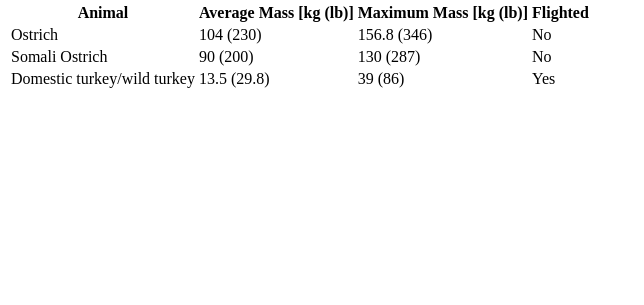
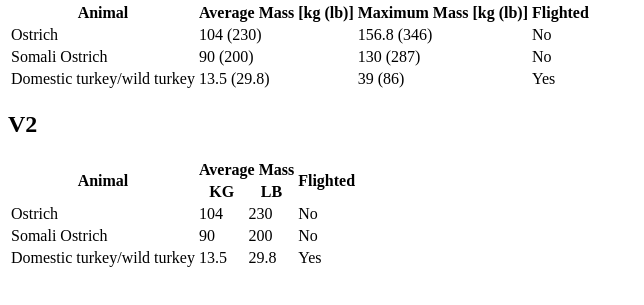
Before and after one commit to nicholasbeaumont/webBootcamp, a plain HTML site: page Section5/heaviestBirds.html in a window 1280 px wide. Shown: the part 79-384 px from the top of the page, without its empty margins (0-644 px from the left). Drawn offline with Linux system fonts and the light colour scheme.

Commit message:
Finishing off the heaviest birds table and starting forms

```diff
--- a/Section5/heaviestBirds.html
+++ b/Section5/heaviestBirds.html
@@ -9,12 +9,15 @@
     <h1>Heaviest Birds</h1>
 
     <table>
+      <thead>
         <tr>
           <th>Animal</th>
           <th>Average Mass [kg (lb)]</th>
           <th>Maximum Mass [kg (lb)]</th>
           <th>Flighted</th>
         </tr>
+      </thead>
+      <tbody>
         <tr>
           <td>Ostrich</td>
           <td>104 (230)</td>
@@ -33,6 +36,43 @@
           <td>39 (86)</td>
           <td>Yes</td>
         </tr>
+      </tbody>
+    </table>
+
+    <h2>V2</h2>
+
+    <table>
+      <thead>
+        <tr>
+          <th rowspan="2">Animal</th>
+          <th colspan="2">Average Mass</th>
+          <th rowspan="2">Flighted</th>
+        </tr>
+        <tr>
+          <th>KG</th>
+          <th>LB</th>
+        </tr>
+      </thead>
+      <tbody>
+        <tr>
+          <td>Ostrich</td>
+          <td>104</td>
+          <td>230</td>
+          <td>No</td>
+        </tr>
+        <tr>
+          <td>Somali Ostrich</td>
+          <td>90</td>
+          <td>200</td>
+          <td>No</td>
+        </tr>
+        <tr>
+          <td>Domestic turkey/wild turkey</td>
+          <td>13.5</td>
+          <td>29.8</td>
+          <td>Yes</td>
+        </tr>
+      </tbody>
     </table>
   </body>
 </html>
```
Also changed, not shown: Section5/forms.html (added, +11 -0 lines). Lines whose indentation alone changed are shown as unchanged.
